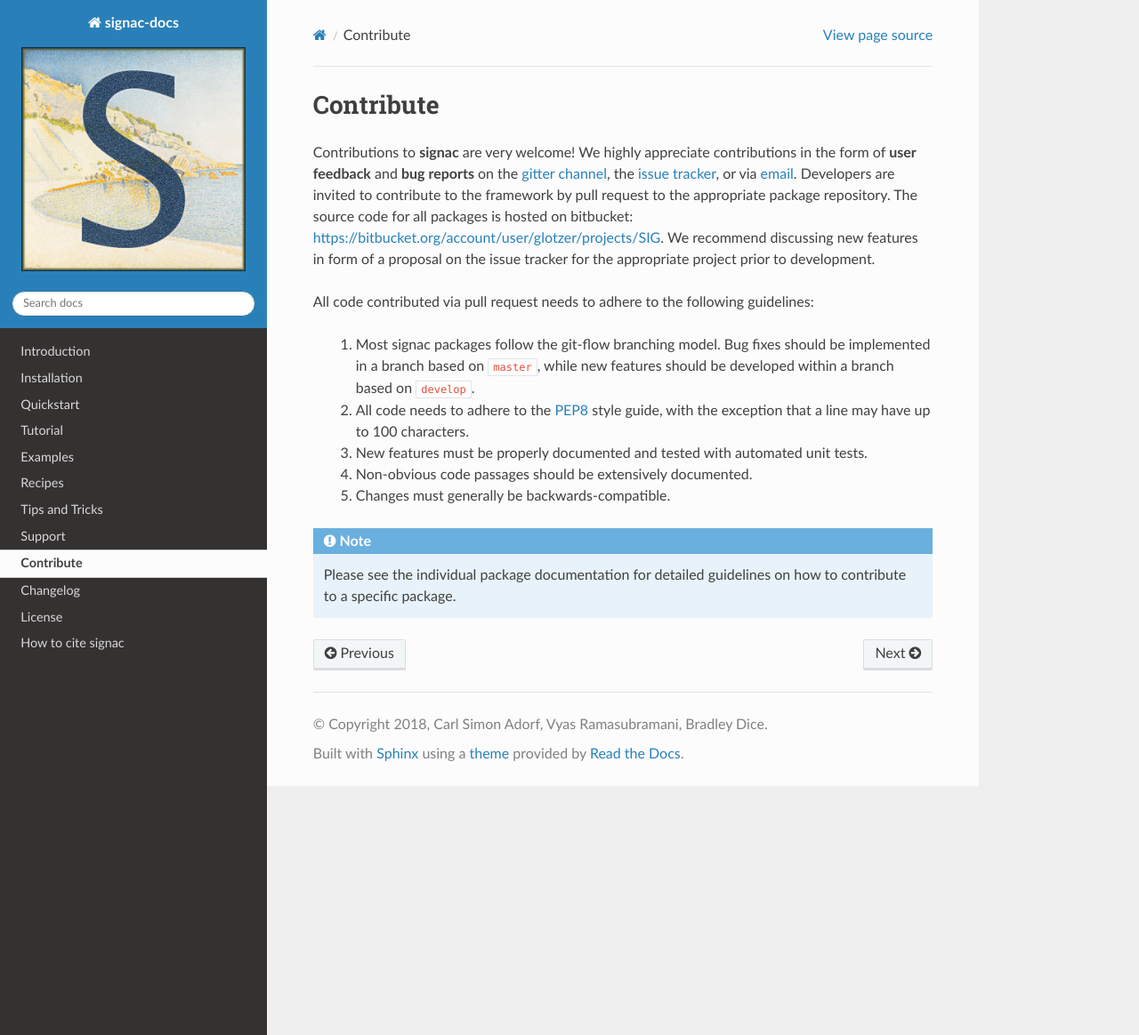
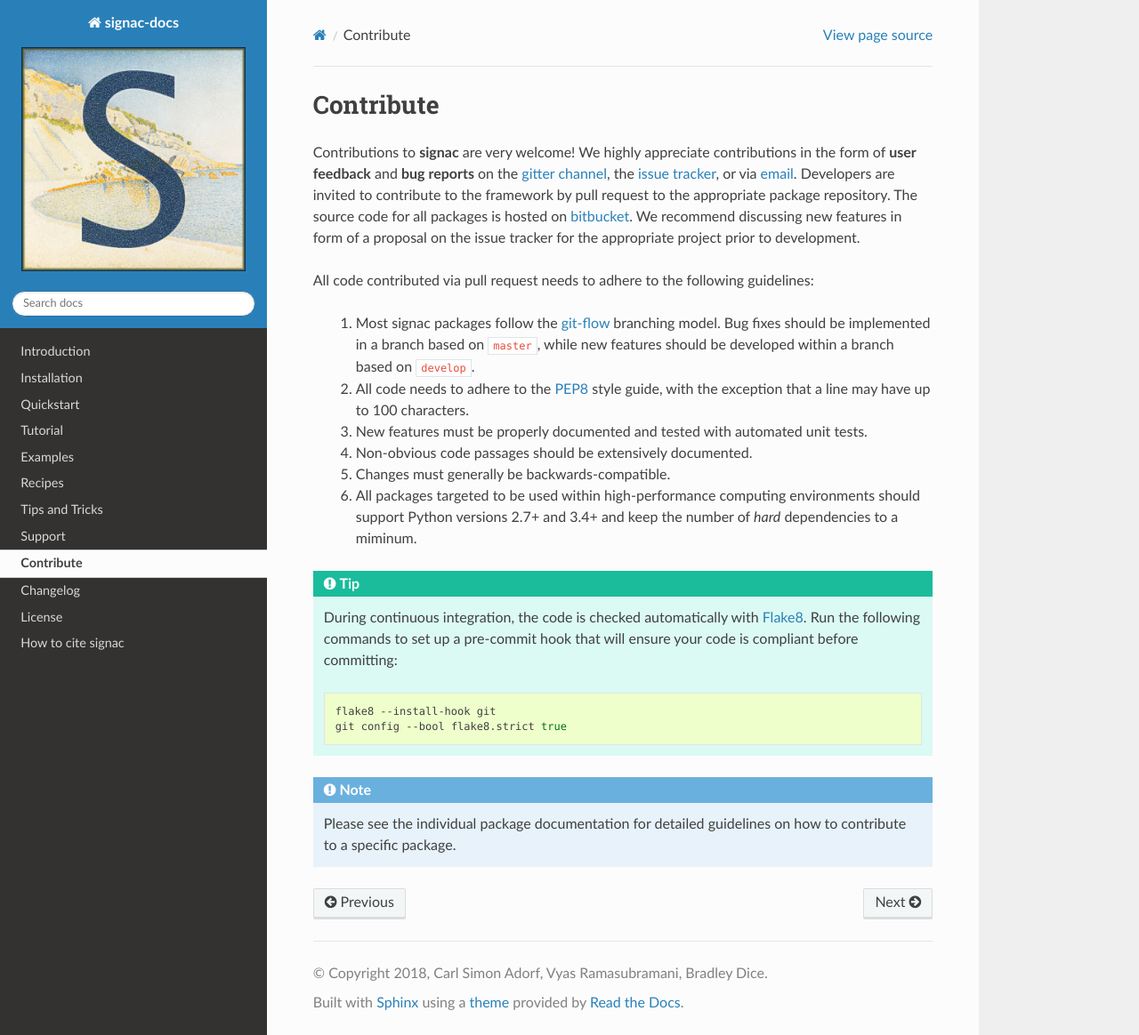
Before and after one commit to glotzerlab/signac-docs, a Sphinx documentation site: the page built from docs/source/contribute.rst, in a window 1280 px wide and 1164 px high. Shown: the whole window at 89% size. Built offline with Sphinx 7.4.7 and the Read the Docs theme 2.0.0, drawn with Linux system fonts in a browser that asks for light colours.

Commit message:
Update 'contribute' section.

```diff
--- a/docs/source/contribute.rst
+++ b/docs/source/contribute.rst
@@ -6,18 +6,35 @@ Contribute
 Contributions to **signac** are very welcome!
 We highly appreciate contributions in the form of **user feedback** and **bug reports** on the `gitter channel <https://gitter.im/signac/Lobby>`_, the `issue tracker <https://bitbucket.org/glotzer/signac/issues>`_, or via `email <mailto:signac-support@umichedu>`_.
 Developers are invited to contribute to the framework by pull request to the appropriate package repository.
-The source code for all packages is hosted on bitbucket: https://bitbucket.org/account/user/glotzer/projects/SIG.
+The source code for all packages is hosted on `bitbucket`_.
 We recommend discussing new features in form of a proposal on the issue tracker for the appropriate project prior to development.
 
 All code contributed via pull request needs to adhere to the following guidelines:
 
-  1. Most signac packages follow the git-flow branching model. Bug fixes should be implemented in a branch based on ``master``, while new features should be developed within a branch based on ``develop``.
+  1. Most signac packages follow the `git-flow`_ branching model.
+     Bug fixes should be implemented in a branch based on ``master``, while new features should be developed within a branch based on ``develop``.
   2. All code needs to adhere to the `PEP8`_ style guide, with the exception that a line may have up to 100 characters.
   3. New features must be properly documented and tested with automated unit tests.
   4. Non-obvious code passages should be extensively documented.
   5. Changes must generally be backwards-compatible.
+  6. All packages targeted to be used within high-performance computing environments should support Python versions 2.7+ and 3.4+ and keep the number of *hard* dependencies to a miminum.
 
+.. _bitbucket: https://bitbucket.org/account/user/glotzer/projects/SIG
 .. _PEP8: https://www.python.org/dev/peps/pep-0008/
+.. _git-flow: https://www.atlassian.com/git/tutorials/comparing-workflows/gitflow-workflow
+
+.. tip::
+
+    During continuous integration, the code is checked automatically with `Flake8`_.
+    Run the following commands to set up a pre-commit hook that will ensure your code is compliant before committing:
+
+    .. code-block:: bash
+
+        flake8 --install-hook git
+        git config --bool flake8.strict true
+
+
+.. _Flake8: http://flake8.pycqa.org/en/latest/
 
 .. note::
 
```
